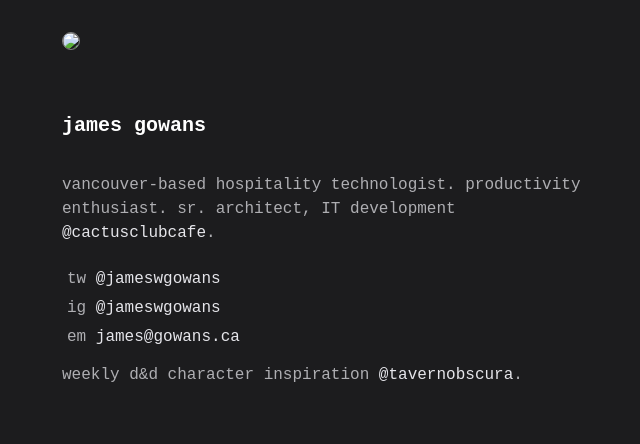
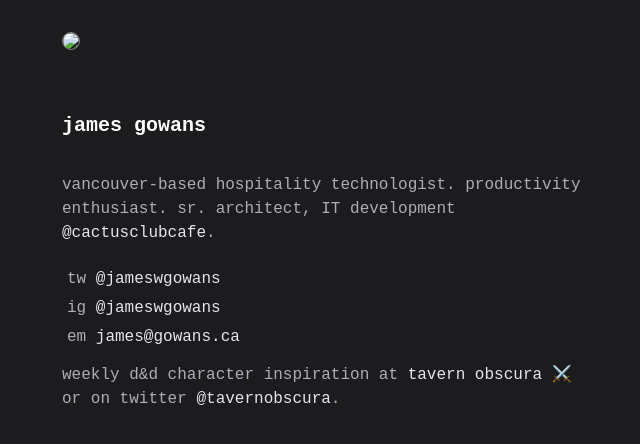
Before and after one commit to jamesgowans/jamesgowans.github.io, a Jekyll site: the page built from index.md, in a window 1280 px wide. Shown: the top 444 px of the page, without its empty margins (318-958 px from the left). Built offline with Jekyll 4.4.1, drawn with Linux system fonts in a browser that asks for light colours.

Commit message:
update bio

```diff
--- a/_includes/bio.html
+++ b/_includes/bio.html
@@ -5,4 +5,4 @@
   <li>em <a href= "mailto:james@gowans.ca">james@gowans.ca</a></li>
 </ul>
 
-<p>weekly d&d character inspiration <a href = "https://tavernobscura.com">@tavernobscura</a>.
+<p>weekly d&d character inspiration at <a href = "https://tavernobscura.com"> tavern obscura ⚔️</a> or on twitter <a href= "https://twitter.com/tavernobscura">@tavernobscura</a>.</p>
```
